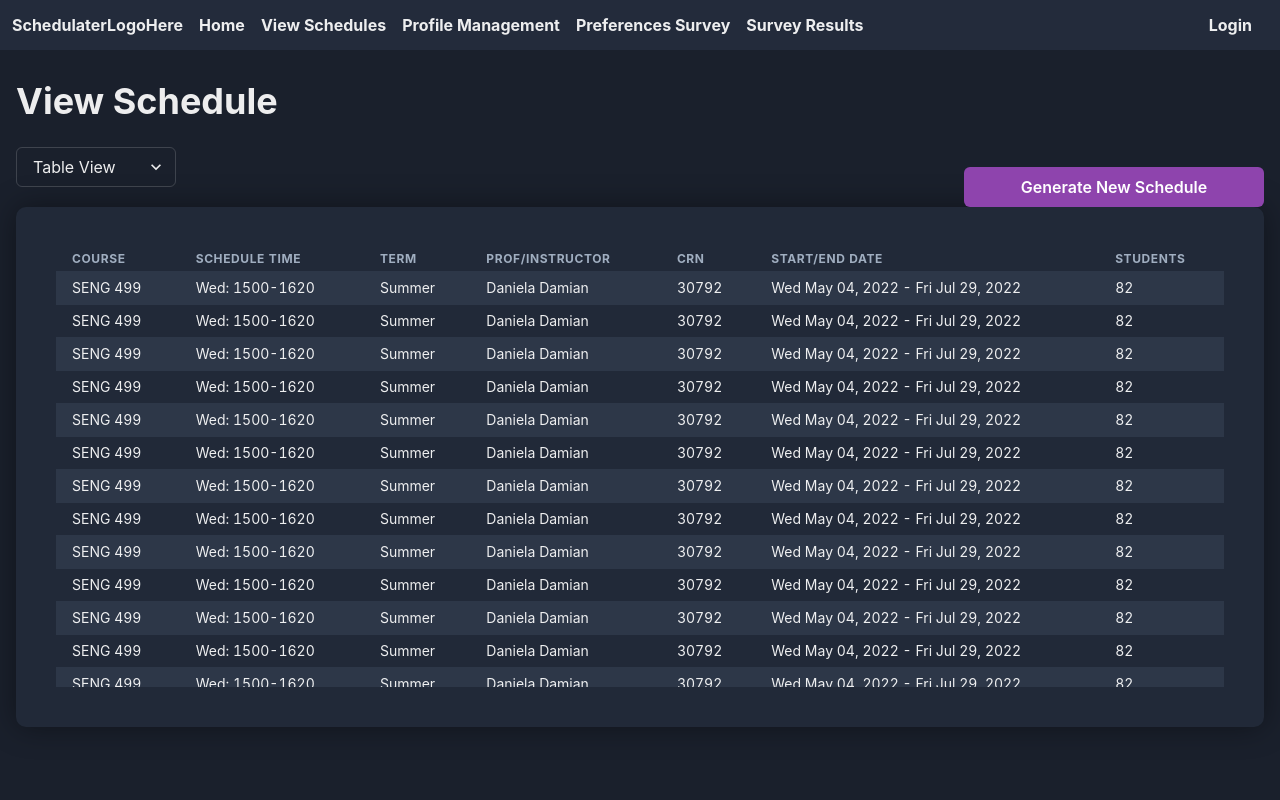
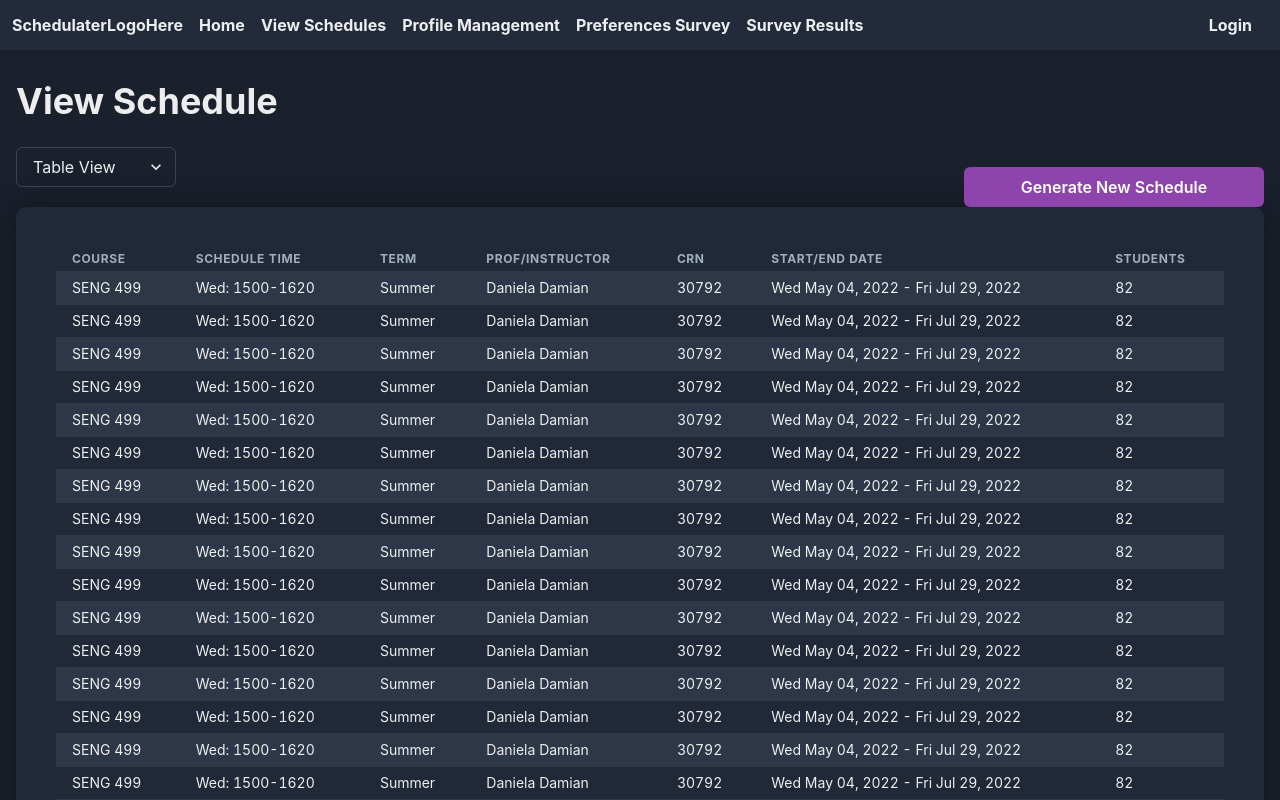
Before and after one commit to SENG499-S22-Company3/frontend, a React (Create React App) app: page /schedule in a window 1280 px wide. Shown: the top 800 px of the page. Built offline with nearby package versions, Linux system fonts and the light colour scheme.

Commit message:
removed max size

```diff
--- a/src/pages/Schedule.tsx
+++ b/src/pages/Schedule.tsx
@@ -109,7 +109,6 @@ export const Schedule = () => {
           style={{ boxShadow: "0px 0px 30px rgba(0, 0, 0, 0.40)" }}
         >
          <TableContainer
-          maxH="55vh"
           overflowY="auto"
          >
             <Table
```
